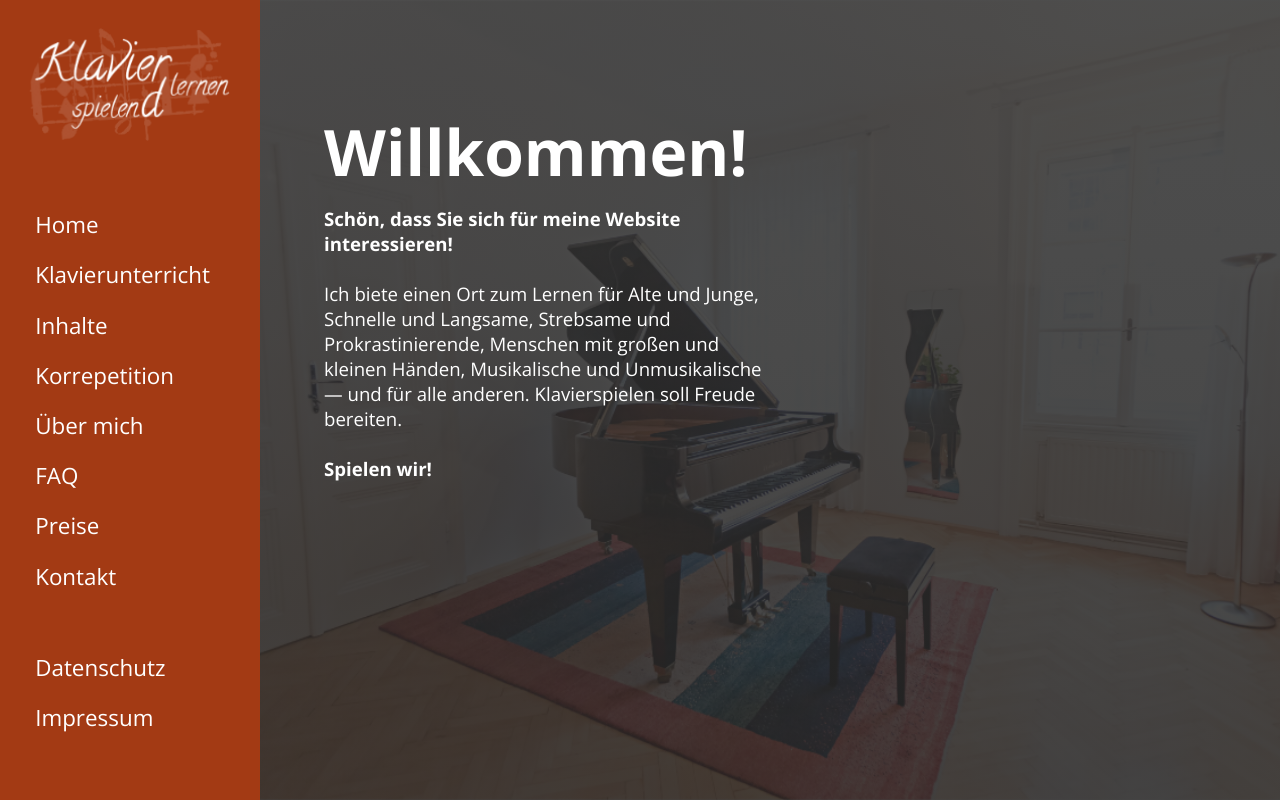
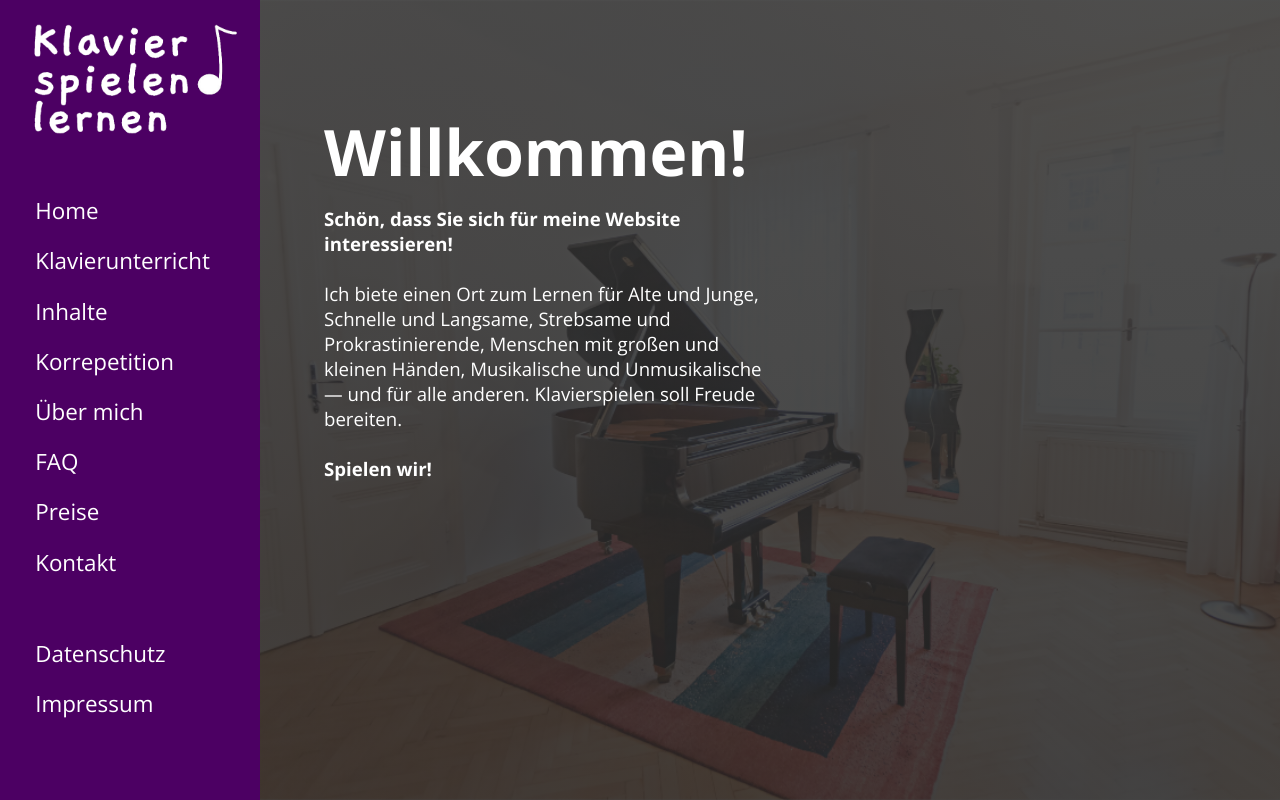
Before and after one commit to barbaraprinz/klavier-spielen-lernen.at, an Eleventy site: page src/index.md in a window 1280 px wide. Built offline with nearby package versions, Linux system fonts and the light colour scheme; Eleventy itself is replaced by a stand-in of ours; files that its build step writes are made by us from their sources.

Commit message:
update logo;

```diff
--- a/src/_includes/sidebar.njk
+++ b/src/_includes/sidebar.njk
@@ -1,7 +1,7 @@
 <header class="sidebar">
     <div class="logo">
         <a href="../">
-            <img src="/assets/img/logo_bw.png" alt="Logo">
+            <img src="/assets/img/logo_new.png" alt="Logo">
         </a>
     </div>
 
--- a/src/assets/css/main.css
+++ b/src/assets/css/main.css
@@ -16,7 +16,7 @@
 }
 
 :root {
-  --brown: #a33a14;
+  --brown: #4c0063;
   --text-light: #ffffff;
 }
 
@@ -78,8 +78,9 @@ body {
 }
 
 .logo img {
-  width: 100%;
+  width: 90%;
   height: auto;
+  margin-left: 1rem;
 }
 
 .nav-toggle {
```
Also changed, not shown: src/assets/img/logo_new.png (added).
